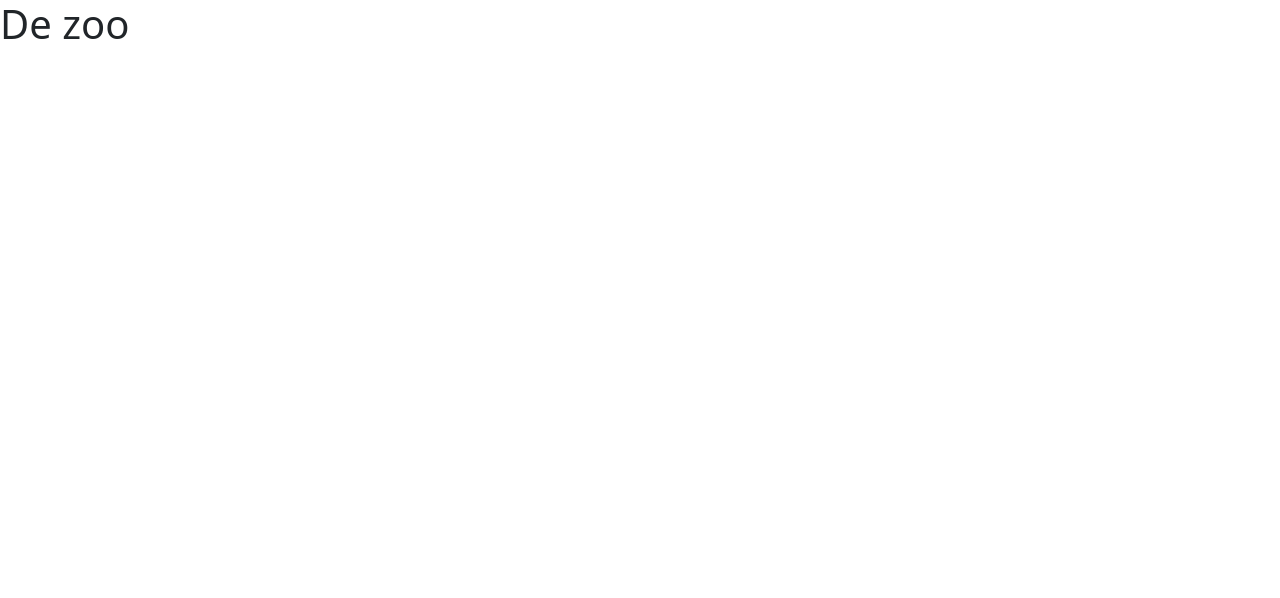
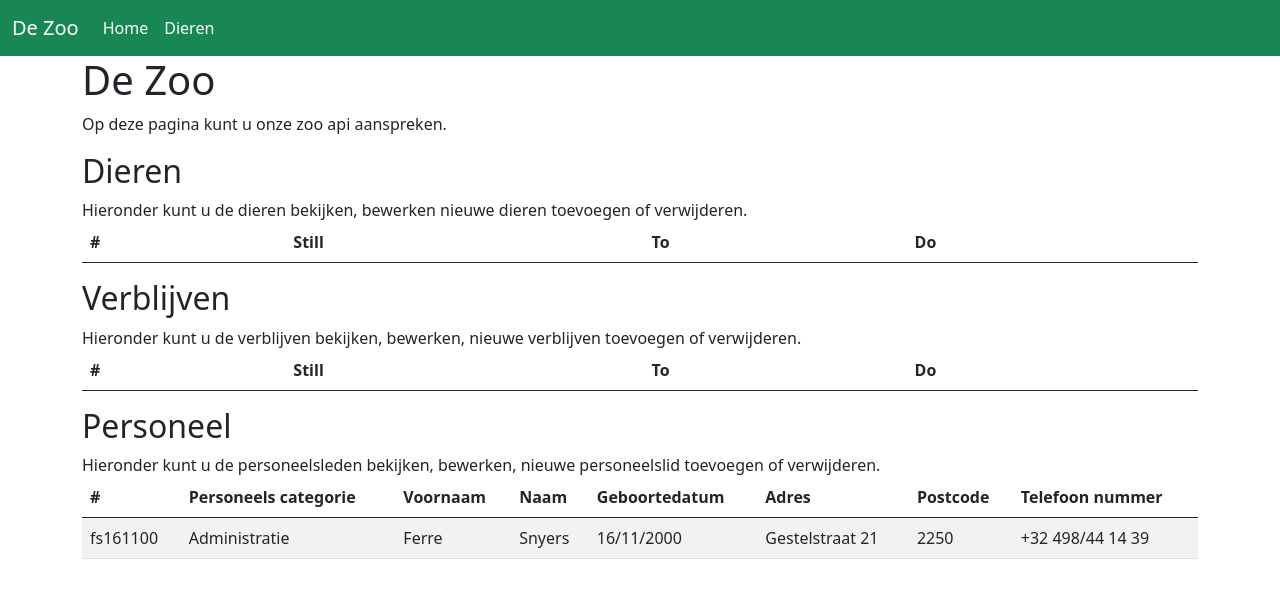
Before and after one commit to Ferwardo/dezoo-front, a website: page public/index.html in a window 1280 px wide. Drawn offline with nearby package versions, Linux system fonts and the light colour scheme; files that its build step writes are made by us from their sources.

Commit message:
Added a beginning to the homepage and a beginning for a first get function

```diff
--- a/public/index.html
+++ b/public/index.html
@@ -1,18 +1,118 @@
-<!DOCTYPE html >
+<!DOCTYPE html>
 
 <html lang="nl">
+
 <head>
-        <meta charset="utf-8"/>
+	<meta charset="utf-8" />
 	<meta name="viewport" content="width=device-width, initial-scale=1.0">
 	<title>De Zoo</title>
 	<!-- CSS links -->
-        <link href="https://cdn.jsdelivr.net/npm/bootstrap@5.0.0-beta1/dist/css/bootstrap.min.css" rel="stylesheet" integrity="sha384-giJF6kkoqNQ00vy+HMDP7azOuL0xtbfIcaT9wjKHr8RbDVddVHyTfAAsrekwKmP1" crossorigin="anonymous">
+	<link href="https://cdn.jsdelivr.net/npm/bootstrap@5.0.0-beta1/dist/css/bootstrap.min.css" rel="stylesheet"
+		integrity="sha384-giJF6kkoqNQ00vy+HMDP7azOuL0xtbfIcaT9wjKHr8RbDVddVHyTfAAsrekwKmP1" crossorigin="anonymous">
 	<link rel="stylesheet" href="./css/index.css">
 </head>
 
 <body>
-        <h1>De zoo</h1>
+	<nav class="navbar sticky-top navbar-expand-lg navbar-dark bg-success">
+		<div class="container-fluid">
+			<a class="navbar-brand" href="#">De Zoo</a>
+			<button class="navbar-toggler" type="button" data-bs-toggle="collapse"
+				data-bs-target="#navbarSupportedContent" aria-controls="navbarSupportedContent" aria-expanded="false"
+				aria-label="Toggle navigation">
+				<span class="navbar-toggler-icon"></span>
+			</button>
+			<div class="collapse navbar-collapse" id="navbarSupportedContent">
+				<ul class="navbar-nav me-auto mb-2 mb-lg-0">
+					<li class="nav-item">
+						<a class="nav-link active" aria-current="page" href="#">Home</a>
+					</li>
+					<li class="nav-item">
+						<a class="nav-link active" aria-current="page" href="#dieren">Dieren</a>
+					</li>
+				</ul>
+			</div>
+		</div>
+	</nav>
 
-        <script src="https://cdn.jsdelivr.net/npm/bootstrap@5.0.0-beta1/dist/js/bootstrap.bundle.min.js" integrity="sha384-ygbV9kiqUc6oa4msXn9868pTtWMgiQaeYH7/t7LECLbyPA2x65Kgf80OJFdroafW" crossorigin="anonymous"></script>
+	<main class="container">
+		<h1>De Zoo</h1>
+		<p>Op deze pagina kunt u onze zoo api aanspreken.</p>
+
+		<div id="dieren">
+			<h2>Dieren</h2>
+			Hieronder kunt u de dieren bekijken, bewerken nieuwe dieren toevoegen of verwijderen.
+			<table id="animalTable" class="table table-striped">
+				<thead>
+					<tr>
+						<th>#</th>
+						<th>Still</th>
+						<th>To</th>
+						<th>Do</th>
+					</tr>
+				</thead>
+				<tbody>
+				</tbody>
+			</table>
+		</div>
+		<div id="verblijven" class="mt-3">
+			<h2>Verblijven</h2>
+			Hieronder kunt u de verblijven bekijken, bewerken, nieuwe verblijven toevoegen of verwijderen.
+			<table id="animalTable" class="table table-striped">
+				<thead>
+					<tr>
+						<th>#</th>
+						<th>Still</th>
+						<th>To</th>
+						<th>Do</th>
+					</tr>
+				</thead>
+				<tbody>
+				</tbody>
+			</table>
+		</div>
+		<div id="personeel" class="mt-3">
+			<h2>Personeel</h2>
+			Hieronder kunt u de personeelsleden bekijken, bewerken, nieuwe personeelslid toevoegen of verwijderen.
+			<table id="animalTable" class="table table-striped">
+				<thead>
+					<tr>
+						<th>#</th>
+						<th>Personeels categorie</th>
+						<th>Voornaam</th>
+						<th>Naam</th>
+						<th>Geboortedatum</th>
+						<th>Adres</th>
+						<th>Postcode</th>
+						<th>Telefoon nummer</th>
+					</tr>
+				</thead>
+				<tbody>
+					<tr>
+						<td>fs161100</td>
+						<td>Administratie</td>
+						<td>Ferre</td>
+						<td>Snyers</td>
+						<td>16/11/2000</td>
+						<td>Gestelstraat 21</td>
+						<td>2250</td>
+						<td>+32 498/44 14 39</td>
+					</tr>
+				</tbody>
+			</table>
+		</div>
+	</main>
+
+	<script src="https://cdn.jsdelivr.net/npm/bootstrap@5.0.0-beta1/dist/js/bootstrap.bundle.min.js"
+		integrity="sha384-ygbV9kiqUc6oa4msXn9868pTtWMgiQaeYH7/t7LECLbyPA2x65Kgf80OJFdroafW"
+		crossorigin="anonymous"></script>
+	<script src="https://code.jquery.com/jquery-3.5.1.min.js"></script>
+	<script src="./js/index.js"></script>
+	<script>
+		// $(function () {
+		// 	getPersoneel();
+		// 	console.log("test")
+		// })
+	</script>
 </body>
+
 </html>
--- a/public/js/index.js
+++ b/public/js/index.js
@@ -0,0 +1,17 @@
+$(() => {
+    getPersonnel();
+})
+
+//get all personnel members
+let getPersonnel = () => {
+    $.ajax({
+        url: "http://localhost:8050",
+        success: () => {
+            alert("alles is goed gelopen");
+
+        },
+        error: (xhr, status, error) => {
+            alert("Er is iet fout gelopen, probeer later opnieuw.")
+        }
+    });
+}
```
Lines whose indentation alone changed are shown as unchanged.
